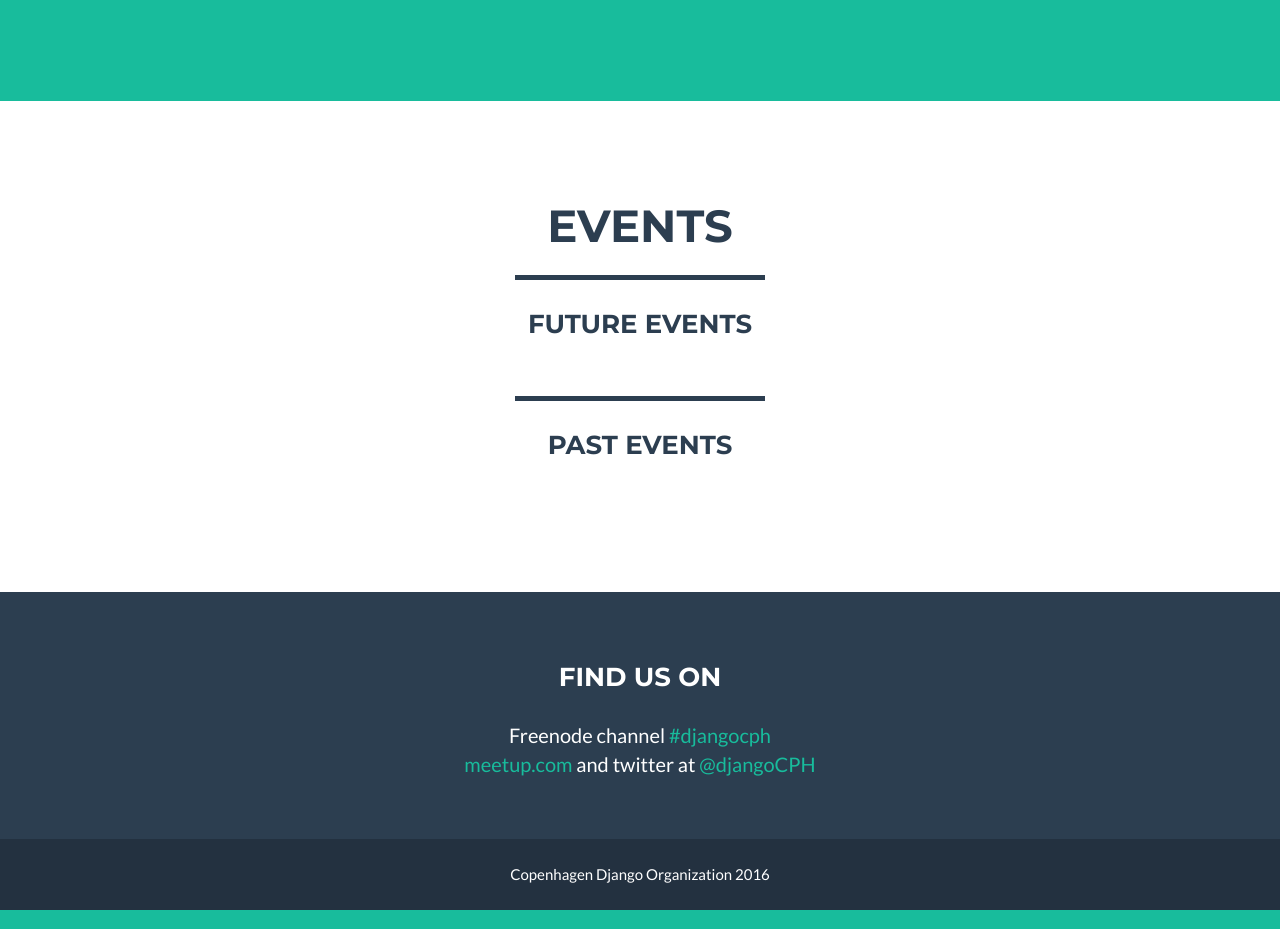
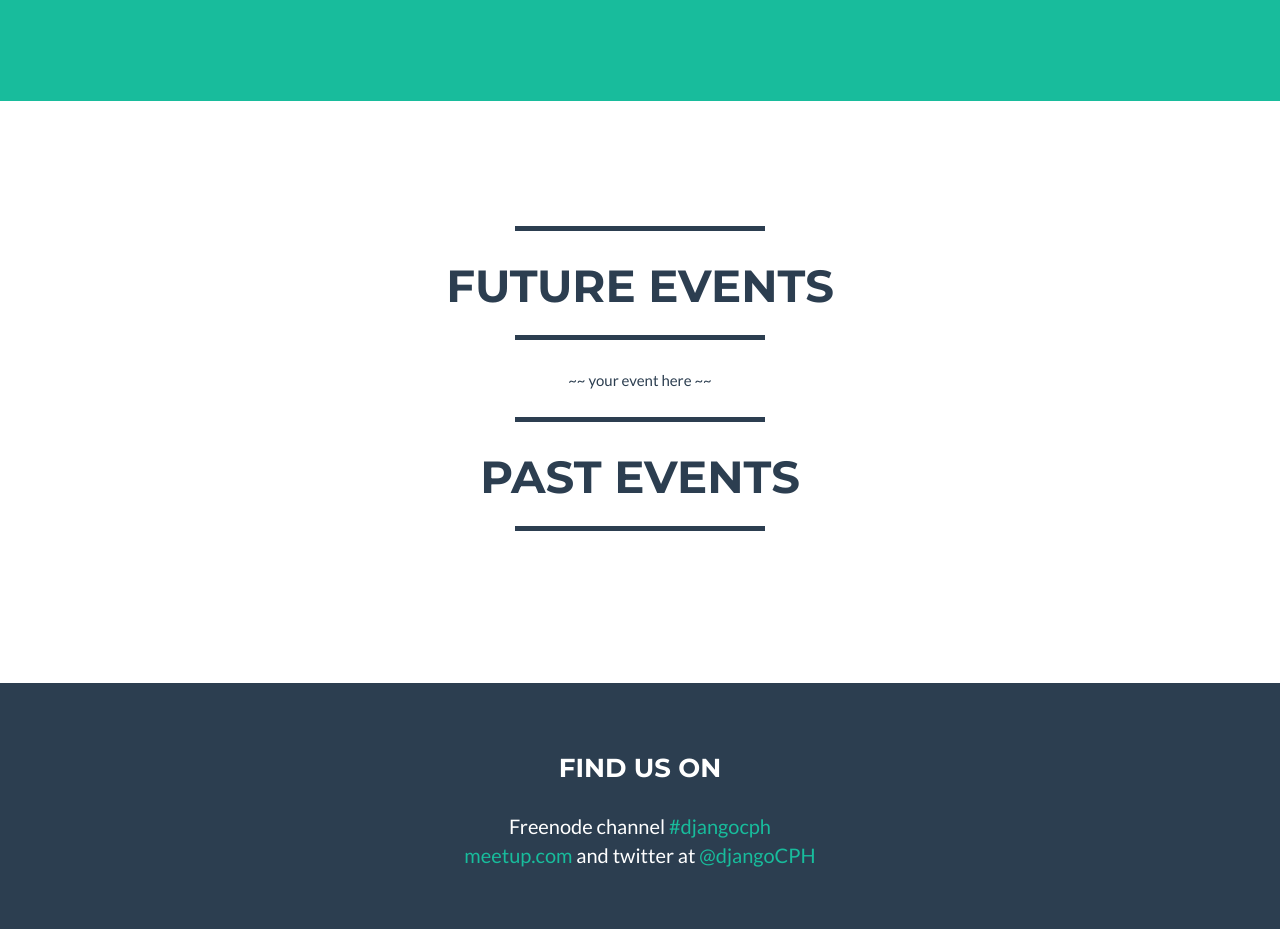
Before and after one commit to django-denmark/djangocph.dk, a Django app: page / in a window 1280 px wide. Shown: the part 1660-2589 px from the top of the page. Run offline with Django 3.2, Linux system fonts and the light colour scheme; data that the repository does not hold is empty; some libraries are stand-ins or nearby versions.

Commit message:
Some slight changes to the html markup

```diff
--- a/templates/_event.html
+++ b/templates/_event.html
@@ -1,9 +1,11 @@
 {% load event_helpers %}
+
 <div class="event">
     <h4>{{ event.title }}</h4>
+    {% if event.location %}
+    <p class="location"><span class="date">{{ event.start_at }}</span> @ {{ event.location}}</p>
+    {% else %}
     <p class="date">{{ event.start_at }}</p>
-    {% if event.location %}
-        <p class="location">{{ event.location}}</p>
     {% endif %}
     <div class="about">{{ event.about|markdownify }}</div>
  </div>
--- a/templates/base.html
+++ b/templates/base.html
@@ -61,7 +61,7 @@
                         <a href="#contact">Contact</a>
                     </li>
                     <li class="page-scroll">
-                        <a href="#portfolio">Events</a>
+                        <a href="#events">Events</a>
                     </li>
                 </ul>
             </div>
@@ -165,27 +165,34 @@
     </section>
 
 
-    <!-- Portfolio Grid Section -->
-    <section id="portfolio">
+    <!-- Events Grid Section -->
+    <section id="events">
         <div class="container">
             <div class="row">
-
                 <div class="col-md-12 text-center">
-                    <h2>Events</h2>
                     <hr class="star-primary">
-                    <h3>Future events</h3>
+                    <h2>Future events</h3>
+                    <hr class="star-primary">
                 </div>
                 <div class="col-md-2">
                     &nbsp;
                 </div>
+                {% if future_events %}
+
                 <div class="col-md-8">
                         {% for event in future_events %}
                             {% include "_event.html" %}
                         {% endfor %}
                 </div>
+                {% else %}
+                <div class="col-md-8 text-center">
+                ~~ your event here ~~
+                </div>
+                {% endif %}
                 <div class="col-md-12 text-center">
                     <hr class="star-primary">
-                    <h3>Past events</h3>
+                    <h2>Past events</h3>
+                    <hr class="star-primary">
                 </div>
                 <div class="col-md-2">
                     &nbsp;
```
